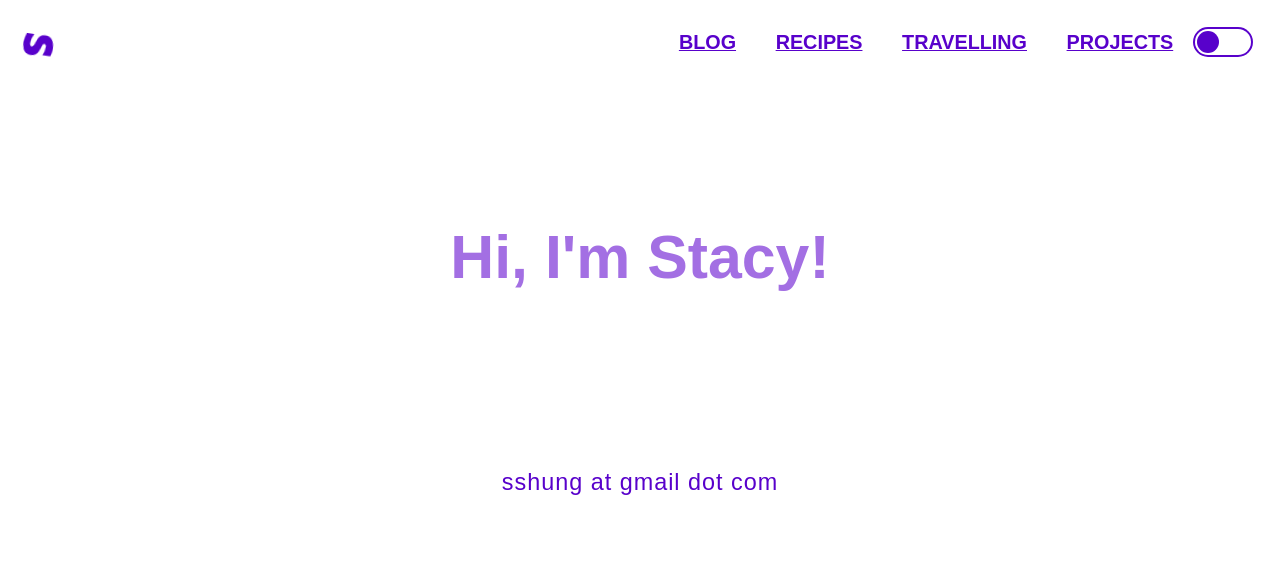
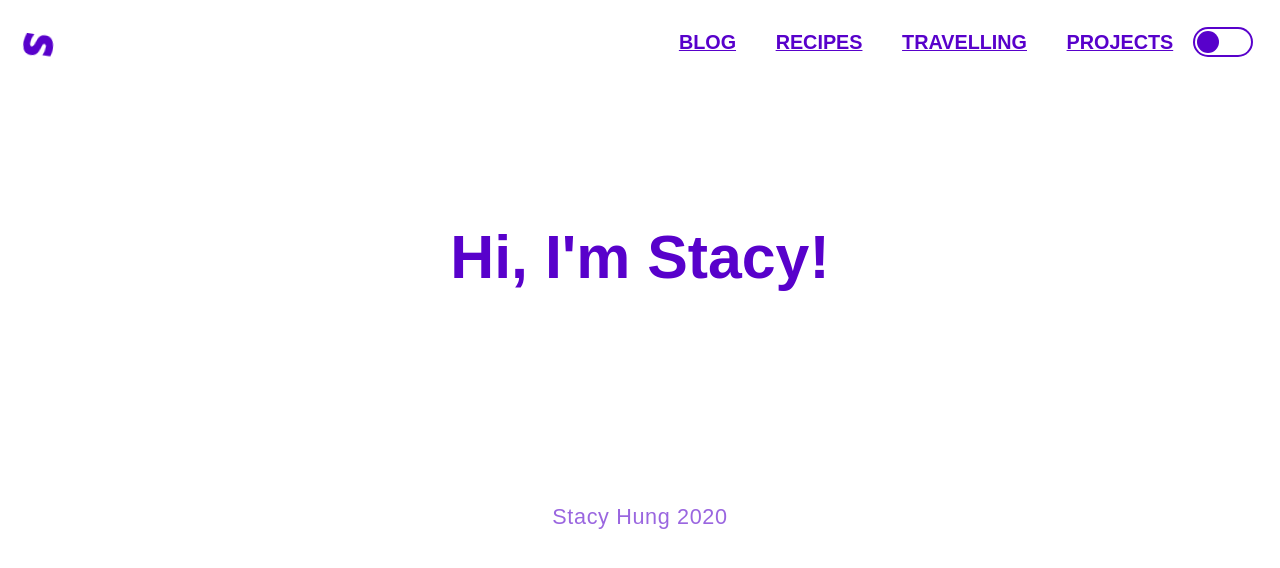
Before and after one commit to stacyhung/stacy-react-app, a React (Create React App) app: page /about-me in a window 1280 px wide. Shown: the top 568 px of the page. Built offline with nearby package versions, Linux system fonts and the light colour scheme.

Commit message:
improve footer design and remove email address

```diff
--- a/src/components/Footer.js
+++ b/src/components/Footer.js
@@ -9,13 +9,14 @@ function Footer() {
 
     return (
         <footer className={`${theme}-theme`}>
-            <a className="footer-email" href="mailto:sshung@gmail.com">sshung at gmail dot com</a>
+            {/* <a className="footer-email" href="mailto:sshung@gmail.com">sshung at gmail dot com</a> */}
             <ul className="social-list">
                 <SocialListItem url="https://github.com/stacyhung" icon="fa-github" />
                 <SocialListItem url="https://www.linkedin.com/in/stacyshung" icon="fa-linkedin" />
                 <SocialListItem url="https://twitter.com/Stacy_S_Hung" icon="fa-twitter-square" />
                 <SocialListItem url="https://www.facebook.com/stacysusanhung" icon="fa-facebook-square" />
             </ul>
+            <p className="copyright">Stacy Hung 2020</p>
         </footer >
     )
 }
--- a/src/css/App.css
+++ b/src/css/App.css
@@ -16,6 +16,17 @@
 }
 
 /* Light vs. Dark Theme */
+
+.dark-theme {
+  background-color: var(--clr-very-dark);
+  color: var(--clr-light);
+}
+
+.light-theme {
+  background-color: var(--clr-light);
+  color: var(--clr-very-dark);
+}
+
 .main-content-container.dark-theme {
   background-color: var(--clr-very-dark-light);
 }
@@ -29,22 +40,16 @@
   color: var(--clr-dark);
 }
 
-footer .dark-theme {
-  color: var(--clr-light);
-}
-
-.dark-theme {
-  background-color: var(--clr-very-dark);
-  color: var(--clr-light);
-}
-
 .navbar-links.dark-theme *,
 footer.dark-theme * {
   color: var(--clr-tertiary);
 }
 
-.light-theme {
-  background-color: var(--clr-light);
+footer.dark-theme {
+  color: var(--clr-light);
+}
+
+footer.light-theme {
   color: var(--clr-dark);
 }
 
@@ -52,7 +57,7 @@ footer.dark-theme * {
 
 h1, h2 {
   font-family: var(--ff-secondary);
-  color: var(--clr-primary);
+  color: var(--clr-dark);
   font-weight: 600;
   line-height: 1.5;
 }
@@ -69,7 +74,7 @@ h1 {
 body {
   margin: 0;
   padding: 0;
-  color: #333;
+  color: var(--clr-very-dark);
   -moz-osx-font-smoothing: grayscale;
   -webkit-font-smoothing: antialiased;
   font-family: var(--ff-primary);
@@ -190,8 +195,6 @@ footer {
   background: var(--clr-very-dark);
   color: var(--clr-tertiary);
   text-align: center;
-  padding: 1.6em 0;
-  font-size: 1.3em;
 }
 
 footer a {
@@ -199,9 +202,12 @@ footer a {
   text-decoration: none;
 }
 
-.footer-email {
+.footer-email, .copyright {
+  margin: 0;
   font-family: var(--ff-secondary);
-  letter-spacing: 1px;
+  letter-spacing: 0.03em;
+  font-size: 1.2em;
+  /* background-color: palegreen; */
 }
 
 .footer-email:hover,
@@ -214,17 +220,20 @@ footer a:hover {
 }
 
 .social-list {
+  padding: 1.2em 0;
+  margin: 0;
   list-style: none;
   display: flex;
   justify-content: center;
-  margin: 1em 0 0;
-  padding: 0;
+  /* background-color: palevioletred; */
+  font-size: 1.7em;
+}
+
+.copyright {
+  padding-bottom: 1.5em;
+  opacity: 0.6;
 }
 
 .social-list-item {
-  margin: 0 0.5em;
+  margin: 0 1.2em;
 }
-
-.social-list-link {
-  padding: 0.5em;
-}
```
